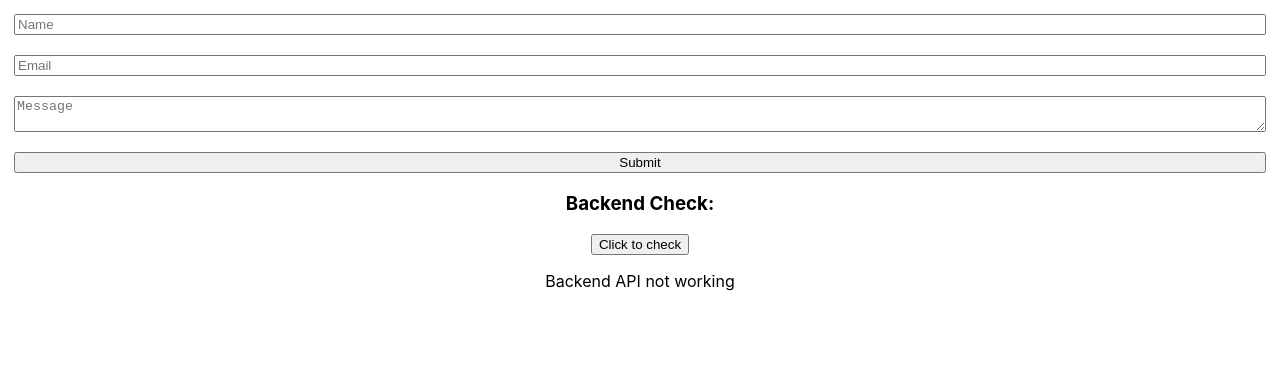
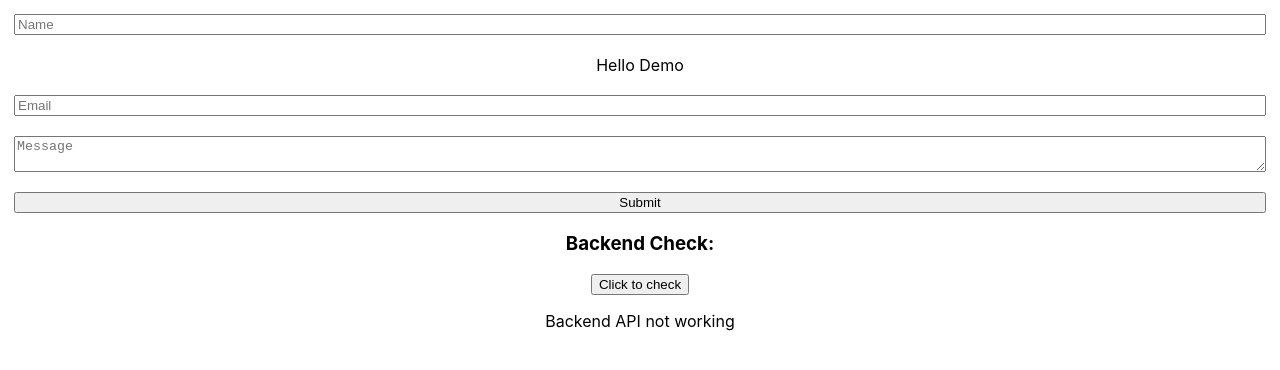
Before and after one commit to theharoonali/upwork-fellow-ai-proposal-generator, a React (Create React App) app in the folder client/: page / in a window 1280 px wide. Shown: the top 370 px of the page. Built offline with nearby package versions, Linux system fonts and the light colour scheme.

Commit message:
Demo div added

```diff
--- a/client/src/components/form.js
+++ b/client/src/components/form.js
@@ -51,6 +51,7 @@ const Form = () => {
           value={formData.name}
           onChange={handleChange}
         />
+        <div>Hello Demo</div>
         <input
           type="email"
           name="email"
```
